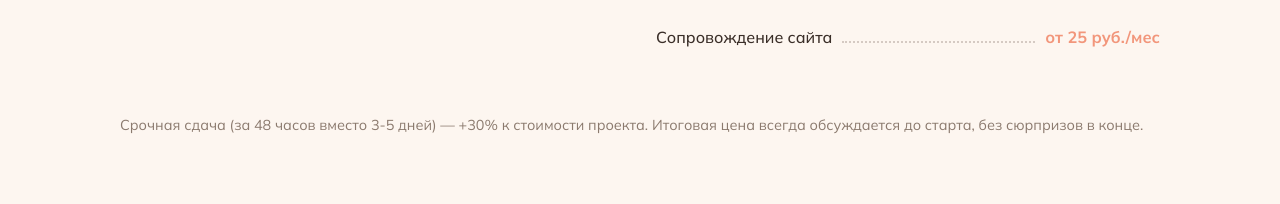
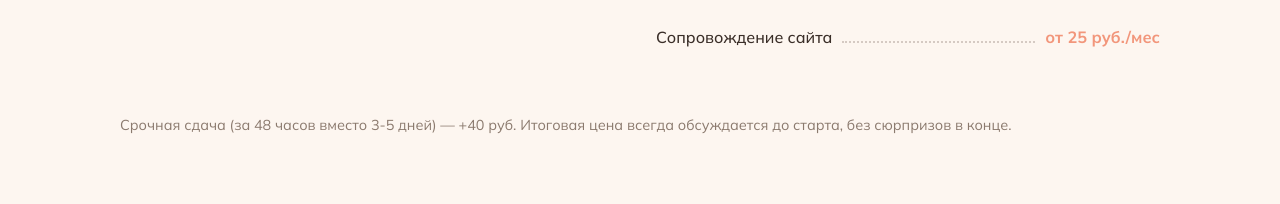
Before and after one commit to l4236/-, a plain HTML site: page index.html in a window 1280 px wide. Shown: the part 1726-1930 px from the top of the page. Drawn offline with nearby package versions, Linux system fonts and the light colour scheme.

Commit message:
Add files via upload

```diff
--- a/index.html
+++ b/index.html
@@ -223,7 +223,7 @@
             <div class="price-item"><span class="name">Сопровождение сайта</span><span class="leader"></span><span class="price">от 25 руб./мес</span></div>
           </div>
         </div>
-        <p class="price-note">Срочная сдача (за 48 часов вместо 3-5 дней) — +30% к стоимости проекта. Итоговая цена всегда обсуждается до старта, без сюрпризов в конце.</p>
+        <p class="price-note">Срочная сдача (за 48 часов вместо 3-5 дней) — +40 руб. Итоговая цена всегда обсуждается до старта, без сюрпризов в конце.</p>
       </div>
     </div>
   </section>
```
